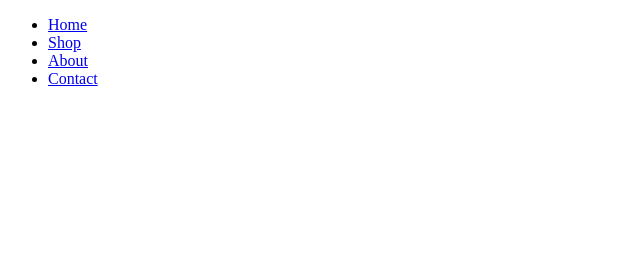
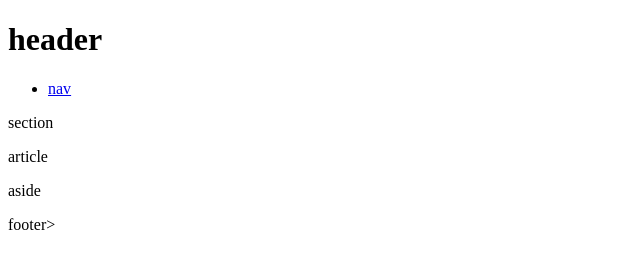
Before and after one commit to leaf-junkie/HW-Wireframe, a plain HTML site: page index.html in a window 1280 px wide. Shown: the whole page, without its empty margins (0-640 px from the left). Drawn offline with Linux system fonts and the light colour scheme.

Commit message:
added the necessary html elements
added tags for section, article, aside, and footer

```diff
--- a/index.html
+++ b/index.html
@@ -11,18 +11,30 @@
 
   <body>
     <header>
-
+      <h1>header</h1>
     </header>
 
     <nav>
       <ul class="topnav">
-        <li><a class="active" href="CalatheaCollection.html">Home</a></li>
-        <li><a href="https://www.etsy.com/shop/CalatheaCollection" target="_blank">Shop</a></li>
-        <li><a href="CalatheaCollection_About.html">About</a></li>
-        <li><a href="CalatheaCollection_Contact.html">Contact</a></li>
+        <li><a class="active" href="index.html">nav</a></li>
       </ul>
     </nav>
 
+    <section>
+      <p>section</p>
+    </section>
+
+    <article>
+      <p>article</p>
+    </article>
+
+    <aside>
+      <p>aside</p>
+    </aside>
+
+    <footer>
+      <p>footer>
+    </footer>
 
   </body>
 
```
